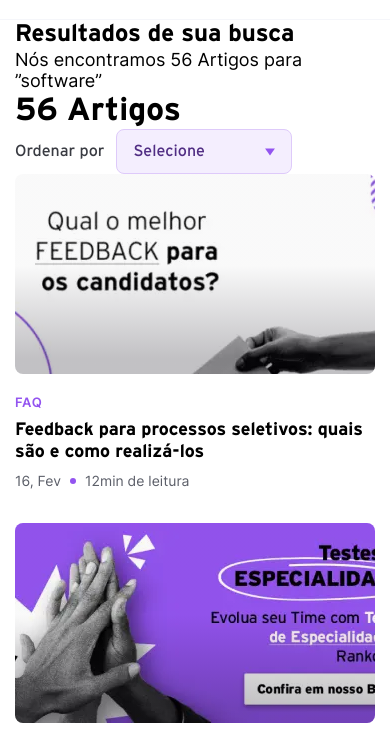
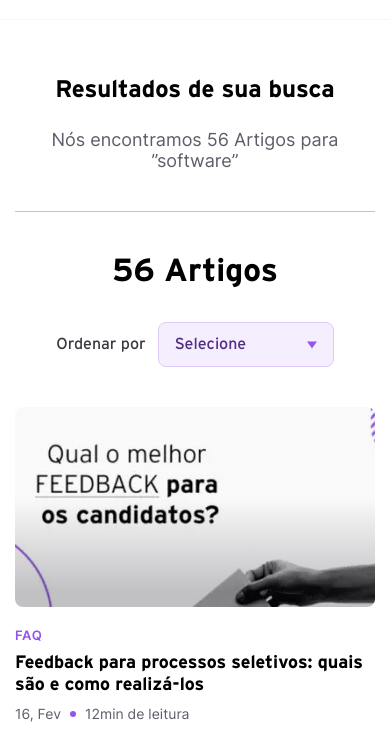
Before and after one commit to luuizz/blog-rankdone, a website: page search.html in a window 390 px wide. Shown: the part 51-791 px from the top of the page. Drawn offline with Linux system fonts and the light colour scheme.

Commit message:
styled and responsived page results search

```diff
--- /dev/null
+++ b/scss/_search-results.scss
@@ -0,0 +1,35 @@
+.s-search-results {
+    padding: 6.4rem 0;
+    .container {
+        .top-area {
+            padding-bottom: 4rem;
+            margin-bottom: 4rem;
+            border-bottom: 1px solid var(--gray-300);
+            h4 {
+                margin-bottom: 2.4rem;
+            }
+            p {
+                font-size: 1.8rem;
+                color: var(--gray-700);
+            }
+        }
+        .main-area {
+            .top-filters {
+                @include flexCenterJustify;
+                margin-bottom: 4rem;
+            }
+        }
+    }
+    @include responsive('mobile') {
+        padding: 5.6rem 0;
+        .container {
+            .top-area {
+                text-align: center;
+            }
+            .top-filters {
+                flex-direction: column;
+                gap: 3.2rem;
+            }
+        }
+    }
+}
--- a/scss/main.scss
+++ b/scss/main.scss
@@ -17,3 +17,4 @@
 @import 'home';
 @import 'post';
 @import 'author';
+@import 'search-results';
```
Also changed, not shown: css/main.css.
